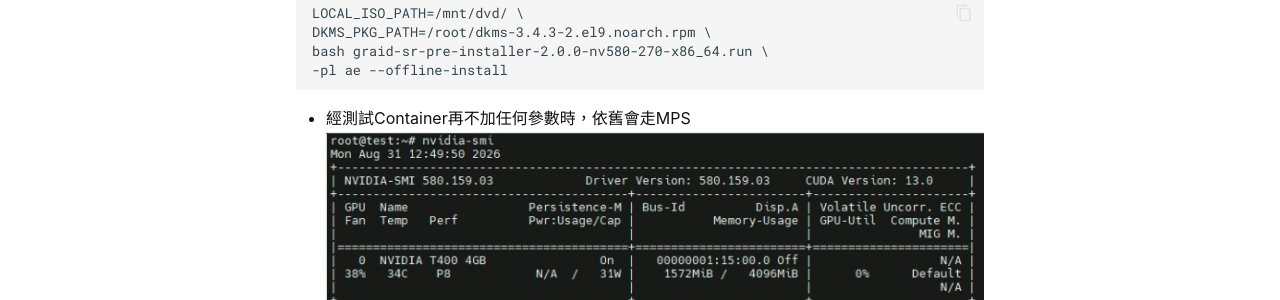
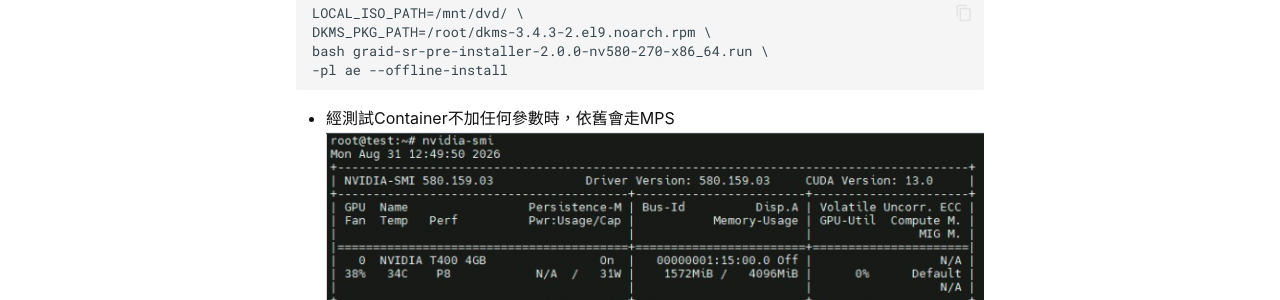
Before and after one commit to Andy0583/Metaage, an MkDocs documentation site: the page built from docs/graid/graid.md, in a window 1280 px wide and 1296 px high. Shown: the part 327-627 px from the top of the window. Built offline with MkDocs 1.6.1 and Material for MkDocs 9.7.7, drawn with Linux system fonts in a browser that asks for light colours.

Commit message:
Update graid.md

````diff
--- a/docs/graid/graid.md
+++ b/docs/graid/graid.md
@@ -7,7 +7,7 @@ DKMS_PKG_PATH=/root/dkms-3.4.3-2.el9.noarch.rpm \
 bash graid-sr-pre-installer-2.0.0-nv580-270-x86_64.run \
 -pl ae --offline-install
 ```
-- 經測試Container再不加任何參數時，依舊會走MPS
+- 經測試Container不加任何參數時，依舊會走MPS
   <img src="images/001.png">
 - [SupremeRAID AE檔案下載](https://docs.graidtech.com/sr-ae/release-notes/linux/2.0/2.0.0-217/)
 
````
